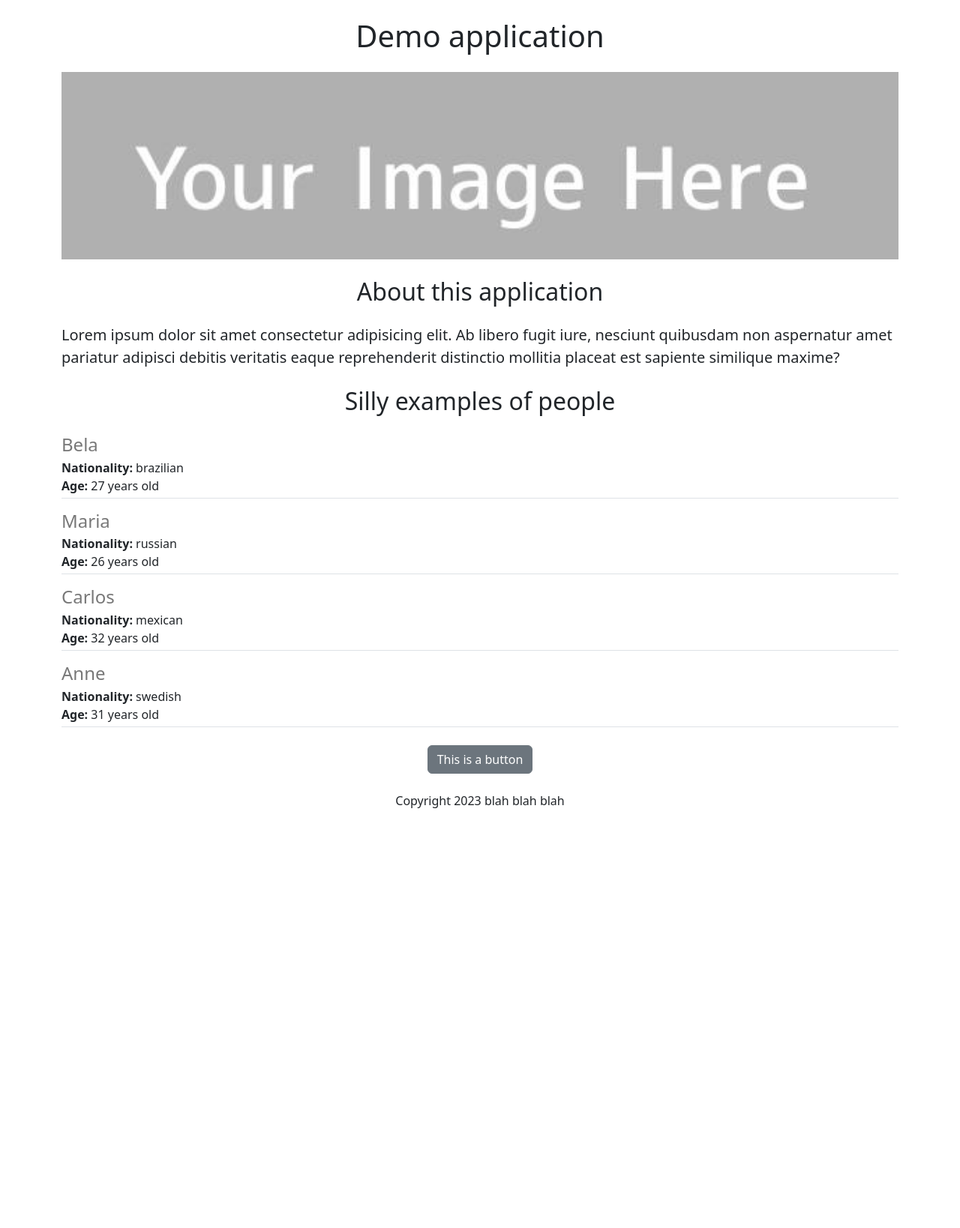
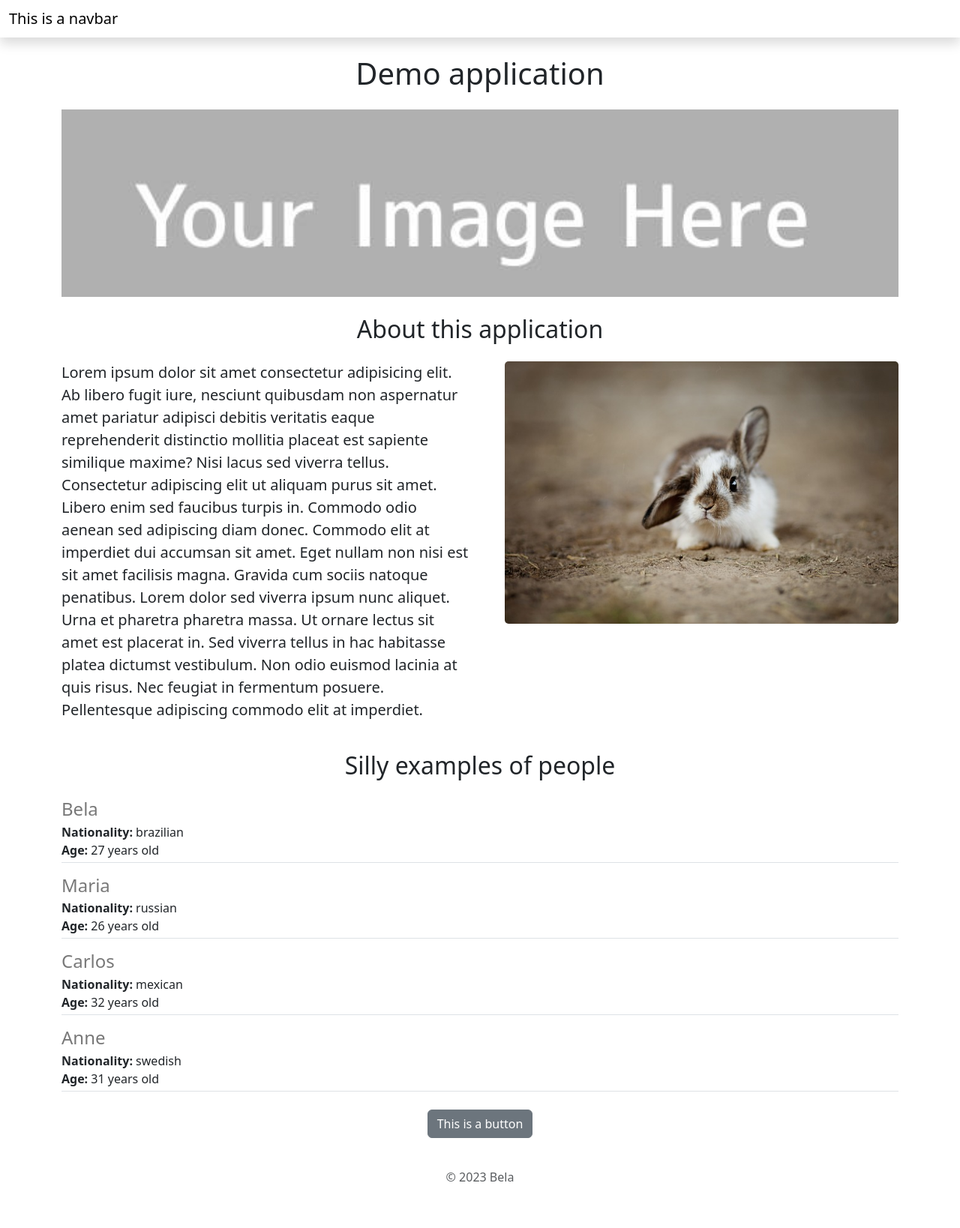
Before and after one commit to stautisabela/dynamic-db-driven-app, a Flask app: page / in a window 1280 px wide. Shown: the whole page at 75% size. Before the commit the page ends 1078 px from the top, so only its background shows below. Run offline with Flask 3, Linux system fonts and the light colour scheme.

Commit message:
added navbar and footer

```diff
--- /dev/null
+++ b/templates/footer.html
@@ -0,0 +1,5 @@
+<div class="container">
+    <footer class="py-3 my-4">
+      <p class="text-center text-body-secondary">&copy; 2023 Bela</p>
+    </footer>
+  </div>
--- a/templates/home.html
+++ b/templates/home.html
@@ -14,13 +14,22 @@
         </style>
     </head>
     <body>
+        {% include 'navbar.html' %}
         <div class="container">
             <h1 class="text-center my-4">Demo application</h1>
             <img class="img-fluid" id="banner" src="/static/img/banner.jpeg">
 
             <h2 class="text-center my-4">About this application</h2>
-            <p class="lead">Lorem ipsum dolor sit amet consectetur adipisicing elit. Ab libero fugit iure, nesciunt quibusdam non aspernatur amet pariatur adipisci debitis veritatis eaque reprehenderit distinctio mollitia placeat est sapiente similique maxime?</p>
-
+            <div class="row">
+                <div class="col-6">
+                    <p class="lead">
+                        Lorem ipsum dolor sit amet consectetur adipisicing elit. Ab libero fugit iure, nesciunt quibusdam non aspernatur amet pariatur adipisci debitis veritatis eaque reprehenderit distinctio mollitia placeat est sapiente similique maxime? Nisi lacus sed viverra tellus. Consectetur adipiscing elit ut aliquam purus sit amet. Libero enim sed faucibus turpis in. Commodo odio aenean sed adipiscing diam donec. Commodo elit at imperdiet dui accumsan sit amet. Eget nullam non nisi est sit amet facilisis magna. Gravida cum sociis natoque penatibus. Lorem dolor sed viverra ipsum nunc aliquet. Urna et pharetra pharetra massa. Ut ornare lectus sit amet est placerat in. Sed viverra tellus in hac habitasse platea dictumst vestibulum. Non odio euismod lacinia at quis risus. Nec feugiat in fermentum posuere. Pellentesque adipiscing commodo elit at imperdiet.
+                    </p>
+                </div>
+                <div class="d-none d-md-block col-6" style="text-align: end;">
+                    <img src="/static/img/bunny.jpg" style="height: 350px; border-radius: 5px;">
+                </div>
+            </div>
             <h2 class="text-center my-4">Silly examples of people</h2>
             <div>
                 {% for person in people %}
@@ -28,10 +37,9 @@
                 {% endfor %}
             </div>
             <div class="text-center my-4">
-                <button class="btn btn-secondary">This is a button</button>
-                <p class="mt-4">Copyright 2023 blah blah blah</p>
+                <button class="btn btn-secondary" data-bs-toggle="modal" data-bs-target="#exampleModal">This is a button</button>
             </div>
-
         </div>
+        {% include 'footer.html' %}
     </body>
 </html>
--- /dev/null
+++ b/templates/navbar.html
@@ -0,0 +1,5 @@
+<nav class="navbar  shadow">
+    <div class="container-fluid">
+      <span class="navbar-brand mb-0 h1">This is a navbar</span>
+    </div>
+  </nav>
```
Also changed, not shown: static/img/bunny.jpg (added).
